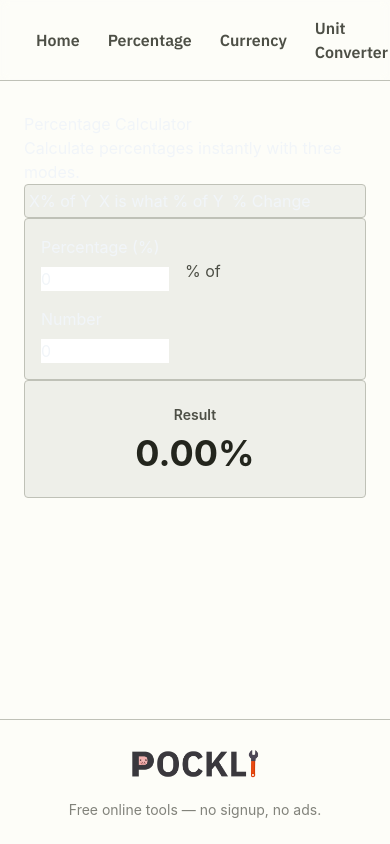
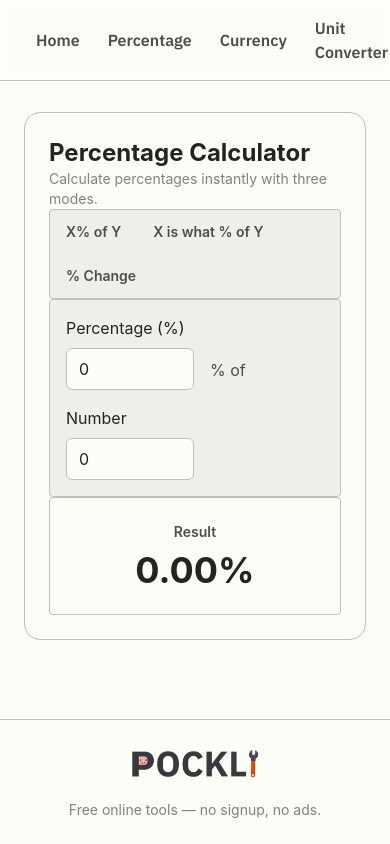
Before and after one commit to luis-sagx/pockly, an Angular app in the folder calculator/: page /percentage-calculator in a window 390 px wide. Built offline with nearby package versions, Linux system fonts and the light colour scheme.

Commit message:
feat: enhance styling and layout for currency, percentage, unit converters, and home page; integrate responsive design elements

```diff
--- a/calculator/src/app/components/pages/currency-converter/currency-converter.html
+++ b/calculator/src/app/components/pages/currency-converter/currency-converter.html
@@ -1,12 +1,18 @@
-<div class="card">
+<div class="card rounded-2xl border border-olive-border bg-parchment p-6 text-olive-ink">
   <div>
-    <h2 class="section-heading">Currency Converter</h2>
-    <p class="section-subtitle">Convert between currencies using live exchange rates.</p>
+    <h2 class="section-heading text-2xl font-bold text-olive-deep sm:text-3xl">
+      Currency Converter
+    </h2>
+    <p class="section-subtitle text-sm text-olive-ink/70">
+      Convert between currencies using live exchange rates.
+    </p>
   </div>
 
   <!-- Error Message -->
   @if (error()) {
-    <p class="error-message">
+    <p
+      class="error-message flex items-center gap-2 rounded-md border border-posthog-orange/40 bg-olive-cream px-3 py-2 text-sm text-posthog-orange"
+    >
       <fa-icon [icon]="['fas', 'circle-exclamation']" class="w-4 h-4"></fa-icon>
       <span>{{ error() }}</span>
     </p>
@@ -15,12 +21,14 @@
   <!-- Converter Section -->
   <div class="flex flex-col gap-6 lg:flex-row">
     <!-- From -->
-    <div class="flex flex-col flex-1 gap-4 p-4 border rounded bg-olive-cream border-olive-border">
+    <div
+      class="flex flex-col flex-1 gap-4 rounded-lg border border-olive-border bg-olive-cream p-4 text-olive-deep"
+    >
       <span class="label">From</span>
       <select
         [ngModel]="fromCurrency()"
         (ngModelChange)="onFromCurrencyChange($event)"
-        class="select-field"
+        class="select-field rounded-md border border-olive-border bg-parchment text-olive-deep focus:border-posthog-orange focus:outline-none focus:ring-2 focus:ring-posthog-orange/30"
       >
         @for (currency of currencies; track currency.code) {
           <option [value]="currency.code">
@@ -36,7 +44,7 @@
           min="0"
           [value]="amount()"
           (input)="onAmountChange(+$any($event.target).value)"
-          class="py-4 text-xl font-bold input-field text-olive-deep"
+          class="input-field rounded-md border border-olive-border bg-parchment px-3 py-3 text-xl font-bold text-olive-deep focus:border-posthog-orange focus:outline-none focus:ring-2 focus:ring-posthog-orange/30"
         />
       </div>
     </div>
@@ -45,19 +53,21 @@
     <div class="flex items-center justify-center gap-2 lg:flex-col">
       <button
         (click)="swap()"
-        class="flex items-center justify-center w-10 h-10 transition border-2 rounded-full border-olive-border text-olive-ink hover:text-posthog-orange hover:border-posthog-orange"
+        class="flex h-10 w-10 items-center justify-center rounded-full border-2 border-olive-border bg-parchment text-olive-ink transition hover:border-posthog-orange hover:text-posthog-orange"
       >
         <fa-icon [icon]="['fas', 'arrow-right-arrow-left']" class="w-4 h-4"></fa-icon>
       </button>
     </div>
 
     <!-- To -->
-    <div class="flex flex-col flex-1 gap-4 p-4 border rounded bg-olive-cream border-olive-border">
+    <div
+      class="flex flex-col flex-1 gap-4 rounded-lg border border-olive-border bg-olive-cream p-4 text-olive-deep"
+    >
       <span class="label">To</span>
       <select
         [ngModel]="toCurrency()"
         (ngModelChange)="onToCurrencyChange($event)"
-        class="select-field"
+        class="select-field rounded-md border border-olive-border bg-parchment text-olive-deep focus:border-posthog-orange focus:outline-none focus:ring-2 focus:ring-posthog-orange/30"
       >
         @for (currency of currencies; track currency.code) {
           <option [value]="currency.code">
@@ -67,7 +77,7 @@
       </select>
       <div class="flex flex-col gap-2">
         <span class="label">Result</span>
-        <div class="result-box">
+        <div class="result-box rounded-md border border-olive-border bg-parchment px-4 py-3">
           @if (loading()) {
             <svg class="w-5 h-5 animate-spin text-olive-deep" fill="none" viewBox="0 0 24 24">
               <circle
--- a/calculator/src/app/components/pages/percentage-calculator/percentage-calculator.html
+++ b/calculator/src/app/components/pages/percentage-calculator/percentage-calculator.html
@@ -1,61 +1,127 @@
-<div class="card">
+<div class="card rounded-2xl border border-olive-border bg-parchment p-6 text-olive-ink">
   <div>
-    <h2 class="section-heading">Percentage Calculator</h2>
-    <p class="section-subtitle">Calculate percentages instantly with three modes.</p>
+    <h2 class="section-heading text-2xl font-bold text-olive-deep sm:text-3xl">
+      Percentage Calculator
+    </h2>
+    <p class="section-subtitle text-sm text-olive-ink/70">
+      Calculate percentages instantly with three modes.
+    </p>
   </div>
 
   <!-- Mode Tabs -->
-  <div class="flex flex-wrap gap-2 p-1 bg-olive-cream border border-olive-border rounded">
-    <button (click)="setMode('percent-of')" [class]="mode() === 'percent-of' ? 'tab-active' : 'tab-inactive'">X% of Y</button>
-    <button (click)="setMode('what-percent')" [class]="mode() === 'what-percent' ? 'tab-active' : 'tab-inactive'">X is what % of Y</button>
-    <button (click)="setMode('change')" [class]="mode() === 'change' ? 'tab-active' : 'tab-inactive'">% Change</button>
+  <div class="flex flex-wrap gap-2 rounded border border-olive-border bg-olive-cream p-1">
+    <button
+      (click)="setMode('percent-of')"
+      class="rounded-md px-3 py-2 text-sm font-semibold transition-colors"
+      [class]="mode() === 'percent-of' ? 'tab-active' : 'tab-inactive'"
+    >
+      X% of Y
+    </button>
+    <button
+      (click)="setMode('what-percent')"
+      class="rounded-md px-3 py-2 text-sm font-semibold transition-colors"
+      [class]="mode() === 'what-percent' ? 'tab-active' : 'tab-inactive'"
+    >
+      X is what % of Y
+    </button>
+    <button
+      (click)="setMode('change')"
+      class="rounded-md px-3 py-2 text-sm font-semibold transition-colors"
+      [class]="mode() === 'change' ? 'tab-active' : 'tab-inactive'"
+    >
+      % Change
+    </button>
   </div>
 
   <!-- Input Section -->
-  <div class="flex flex-wrap items-end gap-4 p-4 bg-olive-cream border border-olive-border rounded">
+  <div
+    class="flex flex-wrap items-end gap-4 rounded border border-olive-border bg-olive-cream p-4 text-olive-deep"
+  >
     @switch (mode()) {
       @case ('percent-of') {
         <div class="flex flex-col gap-2">
           <label class="label">Percentage (%)</label>
-          <input type="number" [value]="x()" (input)="onXChange(+$any($event.target).value)" placeholder="X" class="input-field w-32" />
+          <input
+            type="number"
+            [value]="x()"
+            (input)="onXChange(+$any($event.target).value)"
+            placeholder="X"
+            class="input-field w-32 rounded-md border border-olive-border bg-parchment px-3 py-2 text-olive-deep focus:border-posthog-orange focus:outline-none focus:ring-2 focus:ring-posthog-orange/30"
+          />
         </div>
         <span class="pb-2 text-olive-ink">% of</span>
         <div class="flex flex-col gap-2">
           <label class="label">Number</label>
-          <input type="number" [value]="y()" (input)="onYChange(+$any($event.target).value)" placeholder="Y" class="input-field w-32" />
+          <input
+            type="number"
+            [value]="y()"
+            (input)="onYChange(+$any($event.target).value)"
+            placeholder="Y"
+            class="input-field w-32 rounded-md border border-olive-border bg-parchment px-3 py-2 text-olive-deep focus:border-posthog-orange focus:outline-none focus:ring-2 focus:ring-posthog-orange/30"
+          />
         </div>
       }
       @case ('what-percent') {
         <div class="flex flex-col gap-2">
           <label class="label">Number</label>
-          <input type="number" [value]="x()" (input)="onXChange(+$any($event.target).value)" placeholder="X" class="input-field w-32" />
+          <input
+            type="number"
+            [value]="x()"
+            (input)="onXChange(+$any($event.target).value)"
+            placeholder="X"
+            class="input-field w-32 rounded-md border border-olive-border bg-parchment px-3 py-2 text-olive-deep focus:border-posthog-orange focus:outline-none focus:ring-2 focus:ring-posthog-orange/30"
+          />
         </div>
         <span class="pb-2 text-olive-ink">is what % of</span>
         <div class="flex flex-col gap-2">
           <label class="label">Total</label>
-          <input type="number" [value]="y()" (input)="onYChange(+$any($event.target).value)" placeholder="Y" class="input-field w-32" />
+          <input
+            type="number"
+            [value]="y()"
+            (input)="onYChange(+$any($event.target).value)"
+            placeholder="Y"
+            class="input-field w-32 rounded-md border border-olive-border bg-parchment px-3 py-2 text-olive-deep focus:border-posthog-orange focus:outline-none focus:ring-2 focus:ring-posthog-orange/30"
+          />
         </div>
       }
       @case ('change') {
         <div class="flex flex-col gap-2">
           <label class="label">From</label>
-          <input type="number" [value]="x()" (input)="onXChange(+$any($event.target).value)" placeholder="Original" class="input-field w-32" />
+          <input
+            type="number"
+            [value]="x()"
+            (input)="onXChange(+$any($event.target).value)"
+            placeholder="Original"
+            class="input-field w-32 rounded-md border border-olive-border bg-parchment px-3 py-2 text-olive-deep focus:border-posthog-orange focus:outline-none focus:ring-2 focus:ring-posthog-orange/30"
+          />
         </div>
         <span class="pb-2 text-olive-ink">to</span>
         <div class="flex flex-col gap-2">
           <label class="label">To</label>
-          <input type="number" [value]="y()" (input)="onYChange(+$any($event.target).value)" placeholder="New" class="input-field w-32" />
+          <input
+            type="number"
+            [value]="y()"
+            (input)="onYChange(+$any($event.target).value)"
+            placeholder="New"
+            class="input-field w-32 rounded-md border border-olive-border bg-parchment px-3 py-2 text-olive-deep focus:border-posthog-orange focus:outline-none focus:ring-2 focus:ring-posthog-orange/30"
+          />
         </div>
       }
     }
   </div>
 
   <!-- Result Display -->
-  <div class="flex flex-col items-center justify-center p-6 bg-olive-cream border border-olive-border rounded">
+  <div
+    class="flex flex-col items-center justify-center rounded border border-olive-border bg-parchment p-6"
+  >
     <p class="mb-2 text-sm font-semibold text-olive-ink">Result</p>
-    <p class="text-4xl sm:text-5xl font-bold text-olive-deep">{{ result() | number:'1.2-2' }}%</p>
+    <p class="text-4xl font-bold text-olive-deep sm:text-5xl">{{ result() | number: '1.2-2' }}%</p>
     @if (mode() === 'change' && (x() || y())) {
-      <span class="mt-2 text-sm font-semibold uppercase" [class]="result() > 0 ? 'text-green-600' : result() < 0 ? 'text-red-600' : 'text-olive-ink'">{{ changeLabel() }}</span>
+      <span
+        class="mt-2 text-sm font-semibold uppercase"
+        [class]="result() > 0 ? 'text-green-600' : result() < 0 ? 'text-red-600' : 'text-olive-ink'"
+        >{{ changeLabel() }}</span
+      >
     }
   </div>
 </div>
```
Also changed, not shown: calculator/src/app/components/pages/home/home.html (+57 -11 lines), calculator/src/app/components/pages/unit-converter/unit-converter.html (+22 -12 lines).
